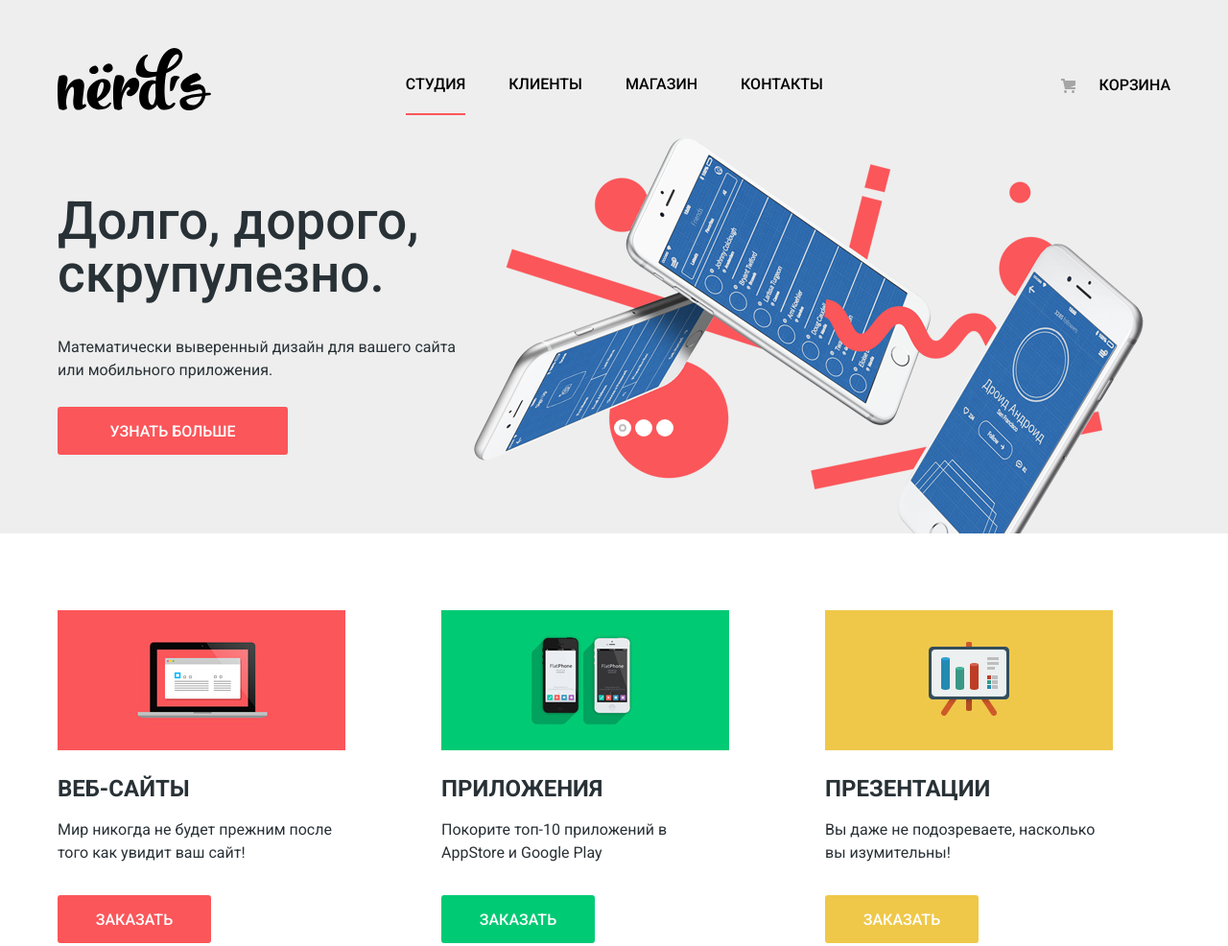
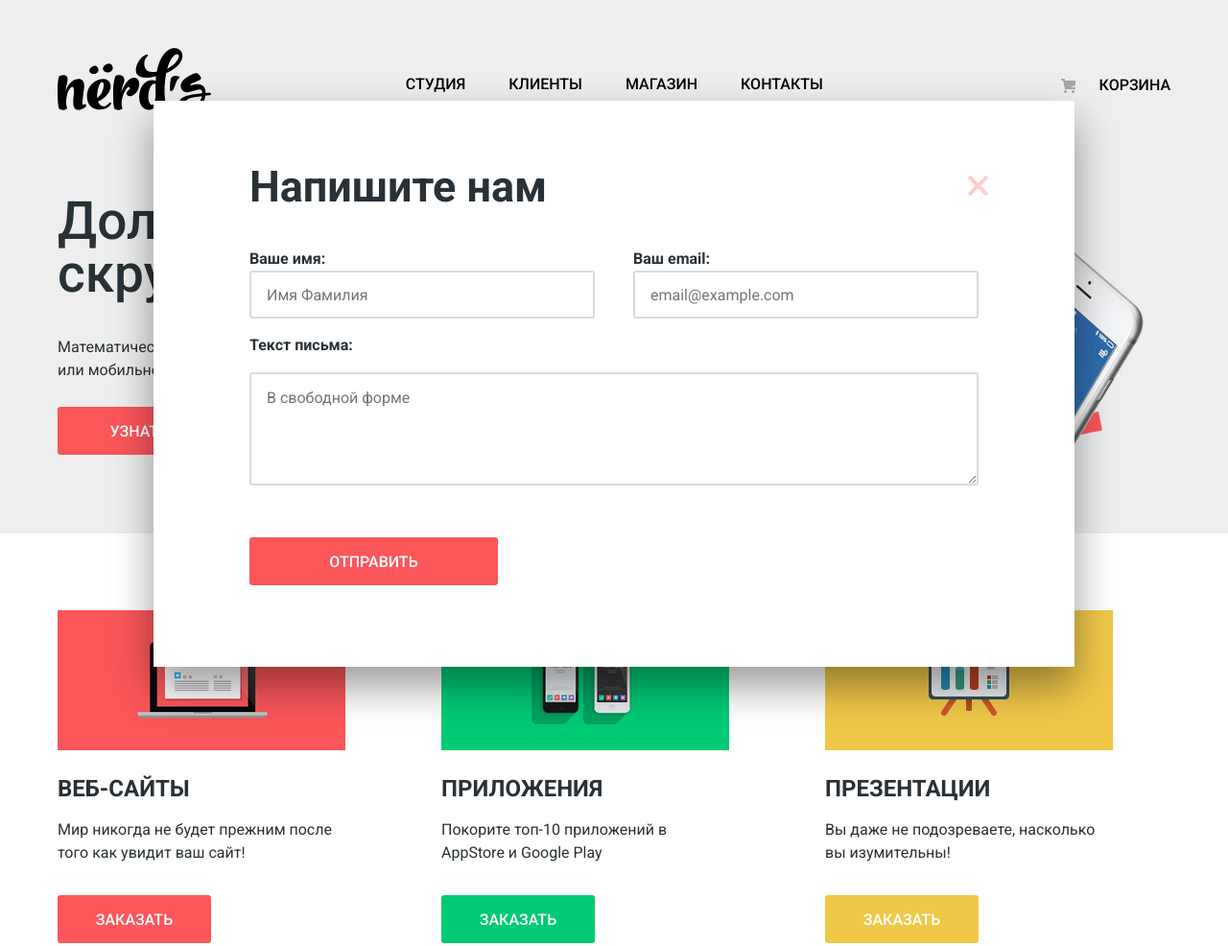
Before and after one commit to Gruloid/nerds, a plain HTML site: page index.html in a window 1280 px wide. Shown: the top 986 px of the page at 96% size. Drawn offline with Linux system fonts and the light colour scheme.

Commit message:
cсделано модальное окно и карта

```diff
--- a/css/style.css
+++ b/css/style.css
@@ -132,13 +132,13 @@ img {
 .catalog-link {
   color: var(--black);
 }
+
 .site-nav a:hover,
 .site-nav a:focus,
 .user-nav a:hover,
 .user-nav a:focus,
 .catalog-link:hover,
-.catalog-link:focus
- {
+.catalog-link:focus {
   color: var(--red);
 }
 
@@ -316,25 +316,30 @@ img {
   margin-top: auto;
 
 }
-.service-img{
+
+.service-img {
   width: 300px;
   height: 146px;
   margin-bottom: 25px;
   background-repeat: no-repeat;
   background-position: 0 0;
 }
-.img-laptop{
+
+.img-laptop {
   background-color: var(--red);
   background-image: url("../img/laptop.png");
 }
+
 .img-phone {
   background-color: var(--green);
   background-image: url("../img/phone.png");
 }
+
 .img-presentation {
   background-color: var(--yellow);
   background-image: url("../img/presentation.png");
 }
+
 .button-green {
   background-color: var(--green);
   border-radius: 3px;
@@ -552,8 +557,12 @@ background-position: 0 0;
 
 /* Footer */
 
+.footer-map iframe {
+  width: 100%;
+}
 
 .footer-map {
+  position: relative;
   width: 100%;
   height: 416px;
   background: url("../img/map.png") no-repeat;
@@ -570,8 +579,10 @@ background-position: 0 0;
   padding: 49px 50px 47px;
   box-sizing: border-box;
   background-color: var(--white);
-  position: relative;
-  bottom: -54px;
+  position: absolute;
+  bottom: 54px;
+  box-shadow: 0px 6px 15px rgba(0, 0, 0, 0.25);
+  ;
 }
 
 .contacts-list>p {
@@ -658,6 +669,97 @@ address p {
 .sale-text {
   margin: 0PX;
   line-height: 138%;
+}
+
+/* Modal */
+
+.modal {
+  position: fixed;
+  z-index: 3;
+  width: 960px;
+  height: 590px;
+  top: 0;
+  bottom: 0;
+  left: 0;
+  right: 0;
+  margin: auto;
+  padding: 63px 100px 84px;
+  box-sizing: border-box;
+  background-color: var(--white);
+  box-shadow: 0px 20px 40px rgba(0, 0, 0, 0.4);
+}
+
+
+.modal h2 {
+  font-weight: 700;
+  font-size: 45px;
+  line-height: 53px;
+  margin: 0;
+  margin-bottom: 37px;
+}
+.write-mail {
+
+display: grid;
+grid-template-columns: 1fr 1fr;
+/* justify-content: space-between; */
+column-gap: 40px;
+}
+
+.write-mail label {
+  font-weight: 700;
+  font-size: 16px;
+  line-height: 18px;
+  margin-bottom: 9px;
+
+}
+
+.modal-name p{
+margin: 0;
+}
+.modal-name input,
+.modal-email input {
+width: 360px;
+height: 50px;
+border: 2px solid var(--input);
+border-radius: 3px;
+padding: 16px;
+box-sizing: border-box;
+}
+
+.modal-email p {
+  margin: 0;
+}
+
+.modal-message {
+
+grid-column: 1 / -1;}
+.modal-message textarea {
+width: 760px;
+height: 118px;
+border: 2px solid var(--input);
+border-radius: 3px;
+padding: 16px;
+box-sizing: border-box;
+}
+
+.modal-close {
+position: absolute;
+top: 78px;
+right: 90px;
+width: 21px;
+height: 21px;
+background-color: transparent;
+background-image: url("../img/modal-close.svg");
+background-position: 0 0;
+background-repeat: no-repeat;
+border: none
+;
+}
+
+.button-modal {
+width: 259px;
+border: none;
+margin-top: 47px;
 }
 
 /* Catalog */
@@ -801,7 +903,7 @@ address p {
   margin-bottom: 20px;
 }
 
-.filter-option label{
+.filter-option label {
   position: relative;
   display: block;
   cursor: pointer;
@@ -809,13 +911,15 @@ user-select: none;
 
 }
 
-.filter-option.filter-radio label{
+.filter-option.filter-radio label {
   padding-top: 5px;
 }
-.filter-option.filter-checkbox label{
+
+.filter-option.filter-checkbox label {
   padding-top: 3px;
 }
-.filter-input-radio + label::before {
+
+.filter-input-radio+label::before {
   content: "";
   position: absolute;
   width: 25px;
@@ -824,7 +928,8 @@ user-select: none;
   left: -36px;
   background-image: url("../img/radio-off.svg");
 }
-.filter-input-radio:checked + label::before {
+
+.filter-input-radio:checked+label::before {
   content: "";
   position: absolute;
   width: 25px;
@@ -833,7 +938,8 @@ user-select: none;
   left: -36px;
   background-image: url("../img/radio-on.svg");
 }
-.filter-input-checkbox + label::before{
+
+.filter-input-checkbox+label::before {
   content: "";
   position: absolute;
   width: 23px;
@@ -842,7 +948,8 @@ top: 0px;
   left: -36px;
   background-image: url("../img/checkbox-off.svg");
 }
-.filter-input-checkbox:checked + label::before{
+
+.filter-input-checkbox:checked+label::before {
   content: "";
   position: absolute;
   width: 23px;
@@ -873,10 +980,12 @@ color: var(--black);
 .btn-gray:focus {
   background-color: var(--grey-hover);
 }
+
 .btn-gray:active {
   background-color: var(--grey-click);
   box-shadow: inset 0px 3px 0px rgba(0, 1, 1, 0.1);
 }
+
 .sort-title {
 
   display: grid;
@@ -911,6 +1020,7 @@ box-shadow: inset 0px 3px 0px rgba(0, 1, 1, 0.1);
   opacity: 0.3;
   margin-right: 25px;
 }
+
 .sort-link:hover,
 .sort-link:focus {
   opacity: 0.6;
@@ -927,21 +1037,25 @@ opacity: 0.6;
   opacity: 1;
   fill: var(--arrow-activ);
 }
+
 .sort-directional-down {
   margin-left: 22px;
 
 }
-.sort-directional-up{
+
+.sort-directional-up {
   margin-left: 18px;
 
 }
+
 .sort-directional-up:hover svg path,
 .sort-directional-up:focus svg path,
 .sort-directional-down:hover svg path,
-.sort-directional-down:focus svg path{
+.sort-directional-down:focus svg path {
   fill: var(--arrow);
   opacity: 1;
 }
+
 .sort-catalog {
   margin-top: 48px;
   margin-bottom: 54px;
@@ -1014,8 +1128,9 @@ opacity: 1;
   width: 359px;
   height: 578cd px;
 }
+
 .products-item:hover .product-discription-img {
-  box-shadow:  0px 6px 15px rgba(0, 0, 0, 0.25);
+  box-shadow: 0px 6px 15px rgba(0, 0, 0, 0.25);
 }
 
 .product-discription h3 {
@@ -1039,6 +1154,7 @@ opacity: 1;
   align-self: center;
   margin-bottom: 44px;
 }
+
 .browser-img {
   widows: 360px;
   height: 40px;
--- a/index.html
+++ b/index.html
@@ -162,10 +162,15 @@
     </section>
 
   </main>
-  <footer >
+  <footer>
     <h2 class="visually-hidden">контакты</h2>
     <section class="footer-contacts">
       <div class="footer-map">
+        <iframe
+          src="https://www.google.com/maps/embed?pb=!1m18!1m12!1m3!1d998.4112748502997!2d30.316627852729628!3d59.96826695577719!2m3!1f0!2f0!3f0!3m2!1i1024!2i768!4f13.1!3m3!1m2!1s0x4696310fca5afc31%3A0x5f2ac55f567b2400!2sHTML%20Academy!5e0!3m2!1sru!2sru!4v1664289622536!5m2!1sru!2sru"
+          width="1440" height="416" style="border:0;" allowfullscreen="" loading="lazy"
+          referrerpolicy="no-referrer-when-downgrade">
+        </iframe>
         <div class="container">
           <div class="contacts-list">
             <p>NЁRDS DESIGN STUDIO</p>
@@ -211,7 +216,25 @@
     </section>
     </div>
   </footer>
-
+  <section class="modal modal-mail">
+    <h2>Напишите нам</h2>
+    <form class="write-mail" action="https://echo.htmlacademy.ru" method="post">
+      <div class="modal-name">
+        <p><label for="user-name">Ваше имя:</p>
+        <input  id="user-name" type="text" name="name" placeholder="Имя Фамилия"></label>
+        </div>
+      <div class="modal-email">
+        <p><label for="user-email">Ваш email:</label></p>
+        <input  id="user-email" type="email" name="email" placeholder="email@example.com ">
+      </div>
+      <div class="modal-message">
+        <p><label for="user-message">Текст письма:</label></p>
+        <textarea  name="message" id="user-message" placeholder="В свободной форме" ></textarea>
+      </div>
+      <button class="button button-red button-modal" type="submit">Отправить</button>
+    </form>
+    <button class="modal-close" aria-label="Закрыть окно"></button>
+  </section>
 </body>
 
 </html>
```
Also changed, not shown: blank.html (+7 -2 lines), catalog.html (+5 -0 lines), img/modal-close.svg (added). Lines whose indentation alone changed are shown as unchanged.
